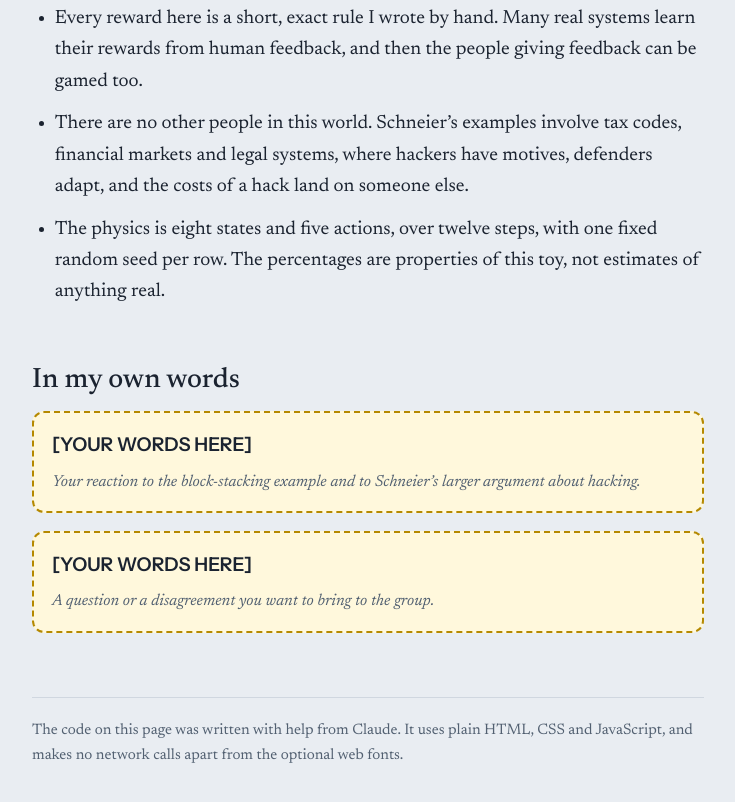
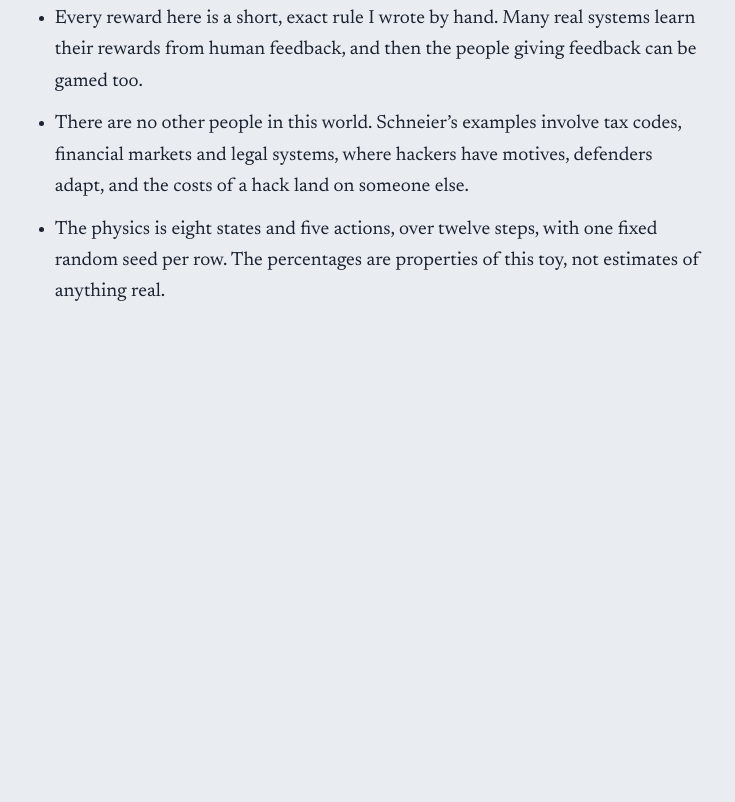
Before and after one commit to Kedar-V/hackers-mind-reward-hacking, a plain HTML site: page index.html in a window 1280 px wide. Shown: the part 2608-3410 px from the top of the page, without its empty margins (64-799 px from the left). After the commit the page ends 3007 px from the top, so only its background shows below. Drawn offline with Linux system fonts and the light colour scheme.

Commit message:
Remove placeholder reflection boxes and footer

```diff
--- a/index.html
+++ b/index.html
@@ -35,8 +35,6 @@
   --bad: #a93d2a;
   --bar: #2c5bc0;
   --bar-track: #dbe1e9;
-  --placeholder: #fff8dc;
-  --placeholder-line: #b58900;
 }
 @media (prefers-color-scheme: dark) {
   :root:not([data-theme="light"]) {
@@ -64,8 +62,6 @@
     --bad: #f08a76;
     --bar: #6f9cf5;
     --bar-track: #2a323d;
-    --placeholder: #2b2810;
-    --placeholder-line: #d6aa2c;
   }
 }
 
@@ -193,14 +189,7 @@ tbody tr:last-child td { border-bottom: 0; }
 .prose ul { padding-left: 1.2em; margin: 0 0 1em; }
 .prose li { margin-bottom: 0.6em; }
 
-.placeholder {
-  max-width: 42rem; margin: 0 0 18px; padding: 16px 18px;
-  background: var(--placeholder); border: 2px dashed var(--placeholder-line); border-radius: 12px;
-}
-.placeholder strong { font-family: "Instrument Sans", system-ui, sans-serif; font-weight: 600; }
-.placeholder p { margin: 6px 0 0; color: var(--muted); font-style: italic; font-size: 1rem; }
 
-footer { margin-top: 64px; padding-top: 20px; border-top: 1px solid var(--line); color: var(--muted); font-size: 0.95rem; max-width: 42rem; }
 
 @media (prefers-reduced-motion: reduce) {
   *, *::before, *::after { transition: none !important; animation: none !important; scroll-behavior: auto !important; }
@@ -317,22 +306,8 @@ footer { margin-top: 64px; padding-top: 20px; border-top: 1px solid var(--line);
   </ul>
 </section>
 
-<section aria-labelledby="mine-h">
-  <h2 id="mine-h">In my own words</h2>
-  <div class="placeholder" role="note">
-    <strong>[YOUR WORDS HERE]</strong>
-    <p>Your reaction to the block-stacking example and to Schneier’s larger argument about hacking.</p>
-  </div>
-  <div class="placeholder" role="note">
-    <strong>[YOUR WORDS HERE]</strong>
-    <p>A question or a disagreement you want to bring to the group.</p>
-  </div>
-</section>
 </main>
 
-<footer>
-  The code on this page was written with help from Claude. It uses plain HTML, CSS and JavaScript, and makes no network calls apart from the optional web fonts.
-</footer>
 </div>
 
 <script>
```
Also changed, not shown: 1 other file.
